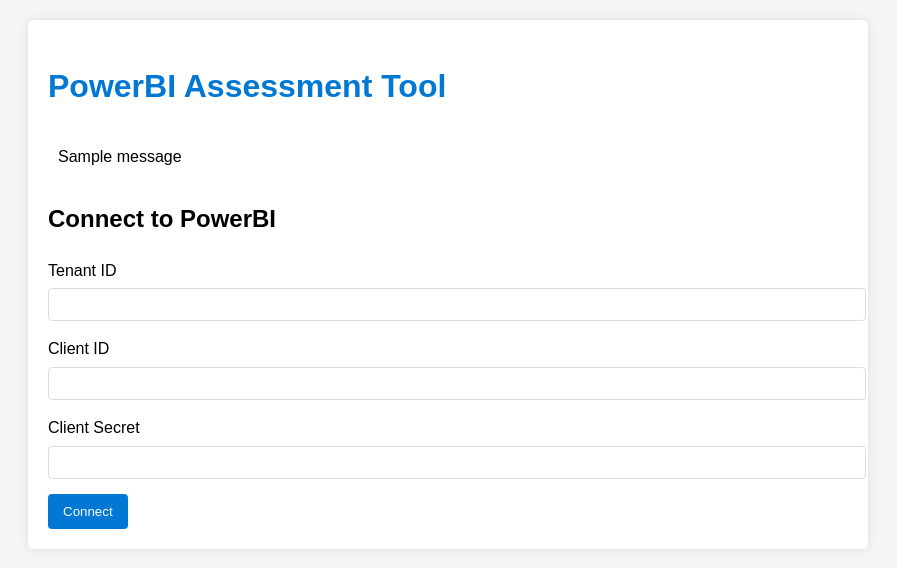
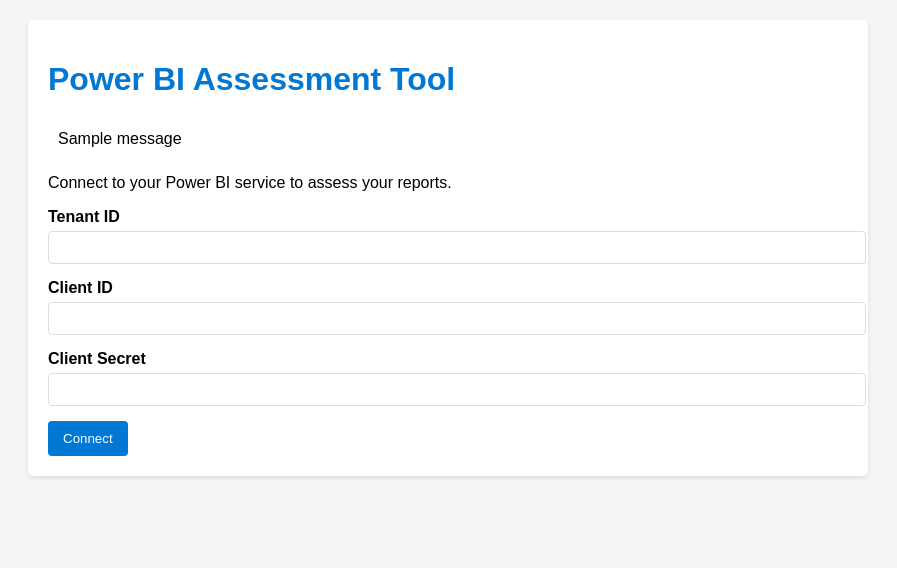
Before and after one commit to dunboxed/powerbi-assessment-app, a Flask app: page / in a window 1280 px wide. Shown: the top 568 px of the page, without its empty margins (192-1089 px from the left). Run offline with Flask 2, Linux system fonts and the light colour scheme; one stand-in notice (Sample message) is shown.

Commit message:
Update index.html

```diff
--- a/templates/index.html
+++ b/templates/index.html
@@ -1,11 +1,10 @@
 <!DOCTYPE html>
 <html>
 <head>
-    <title>PowerBI Assessment Tool</title>
+    <title>Power BI Assessment Tool</title>
     <style>
         body {
             font-family: Arial, sans-serif;
-            line-height: 1.6;
             margin: 0;
             padding: 20px;
             background-color: #f5f5f5;
@@ -13,10 +12,10 @@
         .container {
             max-width: 800px;
             margin: 0 auto;
-            background: white;
+            background-color: white;
             padding: 20px;
             border-radius: 5px;
-            box-shadow: 0 0 10px rgba(0,0,0,0.1);
+            box-shadow: 0 2px 4px rgba(0,0,0,0.1);
         }
         h1 {
             color: #0078D4;
@@ -27,6 +26,7 @@
         label {
             display: block;
             margin-bottom: 5px;
+            font-weight: bold;
         }
         input[type="text"],
         input[type="password"] {
@@ -43,45 +43,66 @@
             border-radius: 4px;
             cursor: pointer;
         }
-        .alert {
+        .flash-message {
             padding: 10px;
             margin-bottom: 15px;
             border-radius: 4px;
         }
-        .alert-error {
-            background-color: #f8d7da;
-            border: 1px solid #f5c6cb;
-            color: #721c24;
+        .flash-message.error {
+            background-color: #FFEBEE;
+            color: #B71C1C;
+            border: 1px solid #FFCDD2;
+        }
+        .note {
+            background-color: #E8F5E9;
+            padding: 10px;
+            border-radius: 4px;
+            margin-bottom: 15px;
+        }
+        .env-vars {
+            background-color: #E3F2FD;
+            padding: 10px;
+            border-radius: 4px;
+            margin-bottom: 15px;
         }
     </style>
 </head>
 <body>
     <div class="container">
-        <h1>PowerBI Assessment Tool</h1>
+        <h1>Power BI Assessment Tool</h1>
 
         {% with messages = get_flashed_messages(with_categories=true) %}
             {% if messages %}
                 {% for category, message in messages %}
-                    <div class="alert alert-{{ category }}">{{ message }}</div>
+                    <div class="flash-message {{ category }}">
+                        {{ message }}
+                    </div>
                 {% endfor %}
             {% endif %}
         {% endwith %}
 
-        <h2>Connect to PowerBI</h2>
+        {% if environ.get('CLIENT_ID') and environ.get('CLIENT_SECRET') and environ.get('TENANT_ID') %}
+            <div class="note">
+                <p>Environment variables for Power BI credentials are configured. The application will attempt to connect automatically.</p>
+            </div>
+        {% endif %}
+
+        <p>Connect to your Power BI service to assess your reports.</p>
+
         <form action="{{ url_for('connect') }}" method="post">
             <div class="form-group">
                 <label for="tenant_id">Tenant ID</label>
-                <input type="text" id="tenant_id" name="tenant_id" required>
+                <input type="text" id="tenant_id" name="tenant_id" value="{{ environ.get('TENANT_ID', '') }}" required>
             </div>
 
             <div class="form-group">
                 <label for="client_id">Client ID</label>
-                <input type="text" id="client_id" name="client_id" required>
+                <input type="text" id="client_id" name="client_id" value="{{ environ.get('CLIENT_ID', '') }}" required>
             </div>
 
             <div class="form-group">
                 <label for="client_secret">Client Secret</label>
-                <input type="password" id="client_secret" name="client_secret" required>
+                <input type="password" id="client_secret" name="client_secret" value="{{ environ.get('CLIENT_SECRET', '') }}" required>
             </div>
 
             <button type="submit">Connect</button>
```
